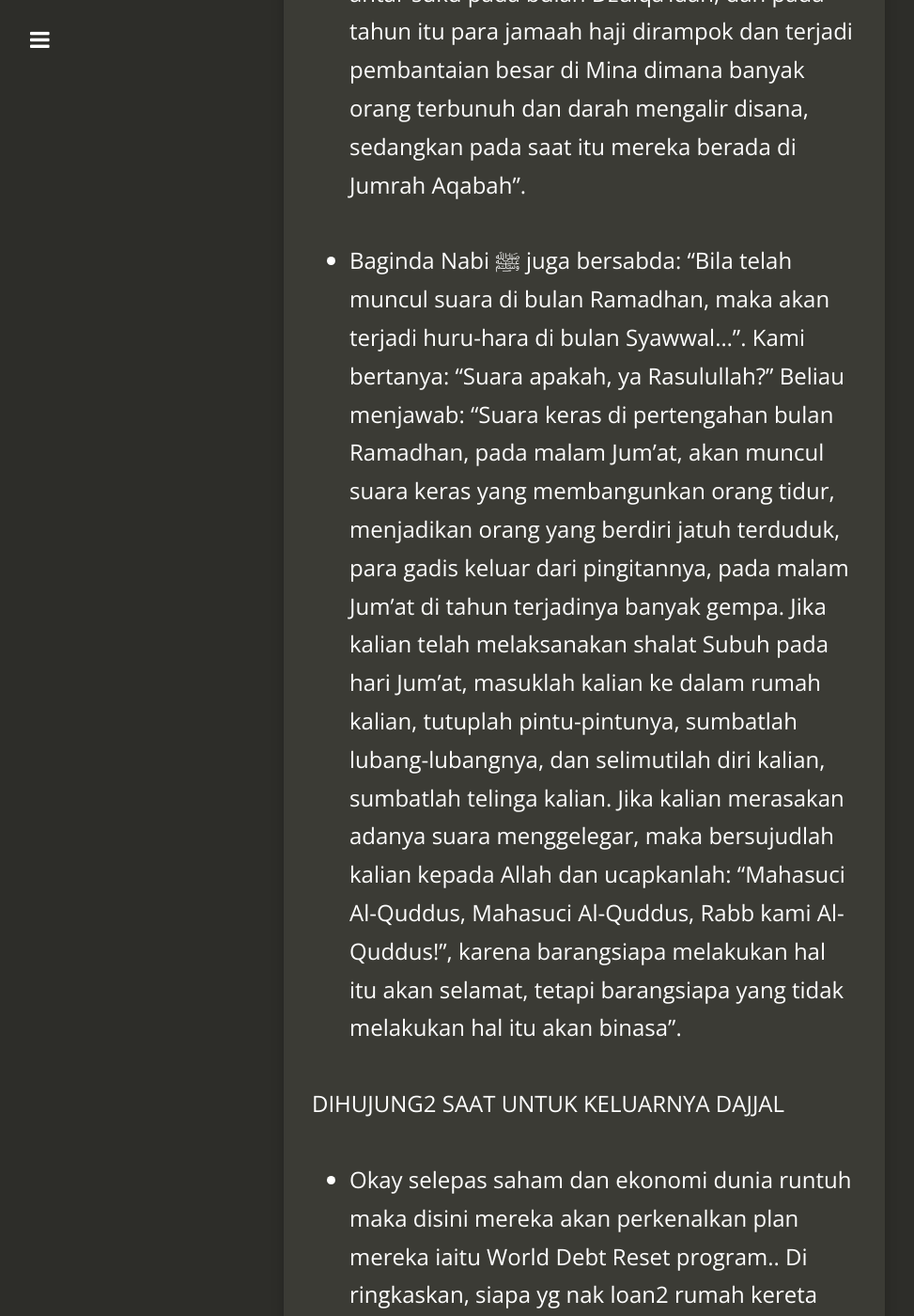
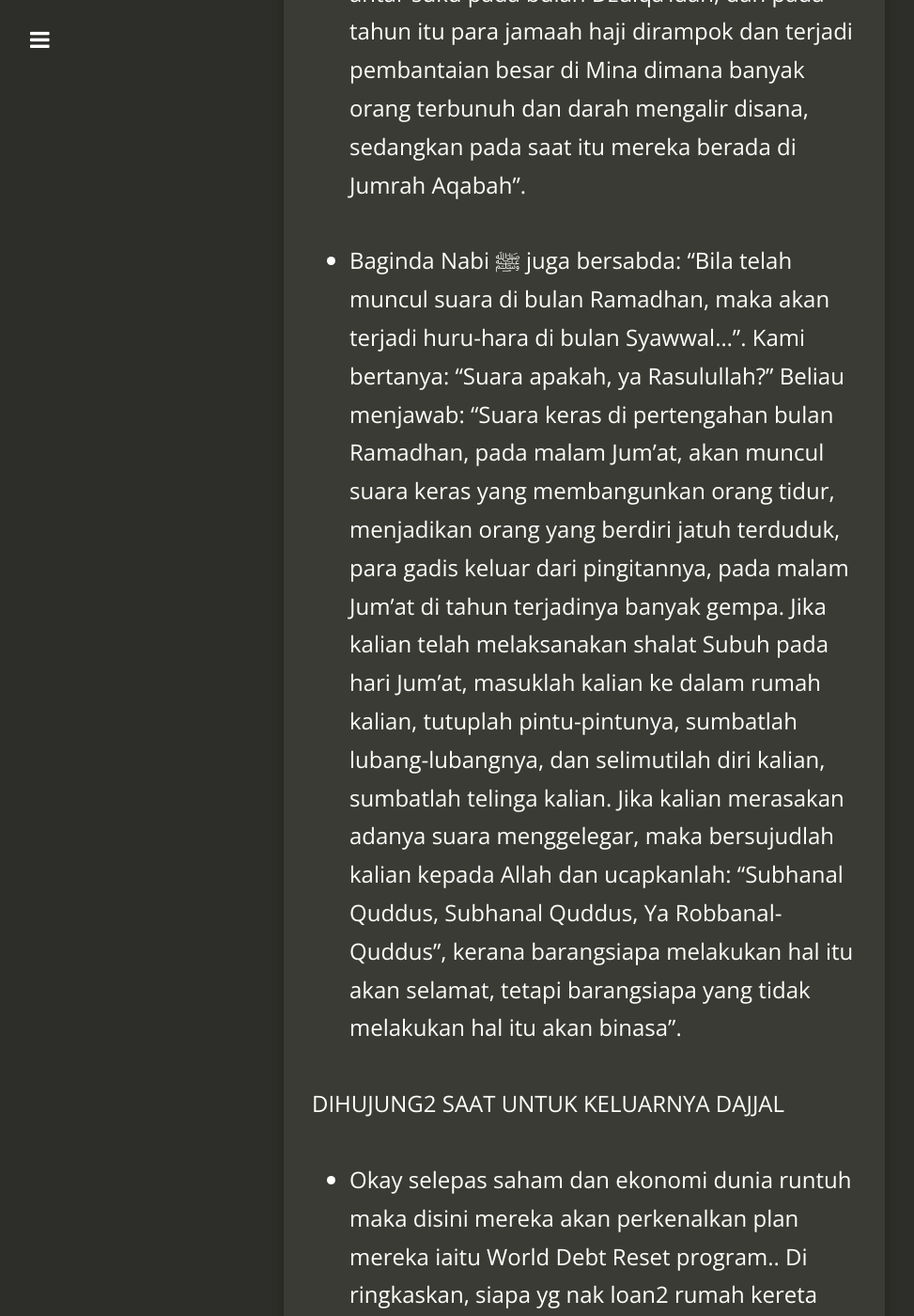
Before and after one commit to kedamaian/swsyafiq, a Jekyll site: the page built from _posts/2020-12-25-the-great-reset-world-economic-forum.md, in a window 1280 px wide and 1400 px high, scrolled down 5322 px. Shown: the whole window at 94% size, without its empty margins (18-991 px from the left). Built offline with Jekyll 4.4.1, drawn with Linux system fonts in a browser that asks for light colours; nearby versions of some CDN libraries; comment, search, counter and statistics services are not loaded.

Commit message:
Update 2020-12-25-the-great-reset-world-economic-forum.md

```diff
--- a/_posts/2020-12-25-the-great-reset-world-economic-forum.md
+++ b/_posts/2020-12-25-the-great-reset-world-economic-forum.md
@@ -46,7 +46,7 @@ Keanehan-keanehan yang terjadi pada Ramadhan dan petaka-petaka dahsyat pada bula
 
 
 - Baginda Nabi ﷺ juga bersabda:
-"Bila telah muncul suara di bulan Ramadhan, maka akan terjadi huru-hara di bulan Syawwal...". Kami bertanya: "Suara apakah, ya Rasulullah?" Beliau menjawab: "Suara keras di pertengahan bulan Ramadhan, pada malam Jum'at, akan muncul suara keras yang membangunkan orang tidur, menjadikan orang yang berdiri jatuh terduduk, para gadis keluar dari pingitannya, pada malam Jum'at di tahun terjadinya banyak gempa. Jika kalian telah melaksanakan shalat Subuh pada hari Jum'at, masuklah kalian ke dalam rumah kalian, tutuplah pintu-pintunya, sumbatlah lubang-lubangnya, dan selimutilah diri kalian, sumbatlah telinga kalian. Jika kalian merasakan adanya suara menggelegar, maka bersujudlah kalian kepada Allah dan ucapkanlah: "Mahasuci Al-Quddus, Mahasuci Al-Quddus, Rabb kami Al-Quddus!", karena barangsiapa melakukan hal itu akan selamat, tetapi barangsiapa yang tidak melakukan hal itu akan binasa".
+"Bila telah muncul suara di bulan Ramadhan, maka akan terjadi huru-hara di bulan Syawwal...". Kami bertanya: "Suara apakah, ya Rasulullah?" Beliau menjawab: "Suara keras di pertengahan bulan Ramadhan, pada malam Jum'at, akan muncul suara keras yang membangunkan orang tidur, menjadikan orang yang berdiri jatuh terduduk, para gadis keluar dari pingitannya, pada malam Jum'at di tahun terjadinya banyak gempa. Jika kalian telah melaksanakan shalat Subuh pada hari Jum'at, masuklah kalian ke dalam rumah kalian, tutuplah pintu-pintunya, sumbatlah lubang-lubangnya, dan selimutilah diri kalian, sumbatlah telinga kalian. Jika kalian merasakan adanya suara menggelegar, maka bersujudlah kalian kepada Allah dan ucapkanlah: "Subhanal Quddus, Subhanal Quddus, Ya Robbanal-Quddus", kerana barangsiapa melakukan hal itu akan selamat, tetapi barangsiapa yang tidak melakukan hal itu akan binasa".
 
 
 
```
